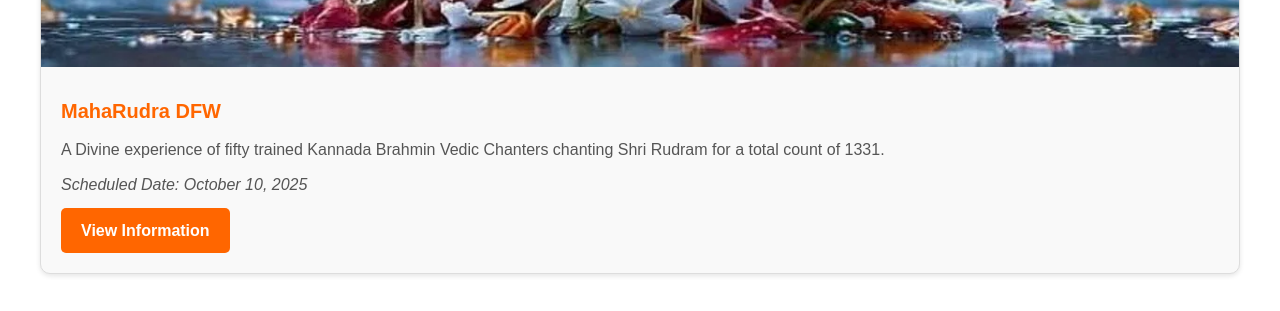
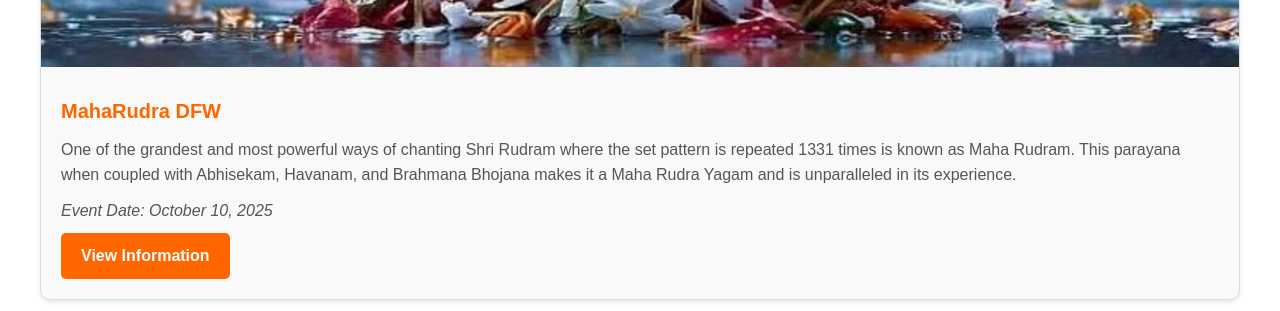
Before and after one commit to vipravrindadallas/vipravrindadallas.github.io, a plain HTML site: page index.html in a window 1280 px wide. Shown: the part 2940-3251 px from the top of the page. Drawn offline with Linux system fonts and the light colour scheme.

Commit message:
fix maharudra dfw

```diff
--- a/index.html
+++ b/index.html
@@ -146,9 +146,10 @@
                             <div class="event-info">
                                 <h4>MahaRudra DFW</h4>
                                 <p>
-                                    A Divine experience of fifty trained Kannada Brahmin Vedic Chanters chanting Shri Rudram for a total count of 1331.
+                                    One of the grandest and most powerful ways of chanting Shri Rudram where the set pattern is repeated 1331 times is known as Maha Rudram. This parayana
+                                    when coupled with Abhisekam, Havanam, and Brahmana Bhojana makes it a Maha Rudra Yagam and is unparalleled in its experience.
                                 </p>
-                                <p class="event-date">Scheduled Date: October 10, 2025</p>
+                                <p class="event-date">Event Date: October 10, 2025</p>
                                 <a href="https://vipravrinda.org/maharudradfw" class="cta-button" id="event1">View Information</a>
                             </div>
                         </div>
```
